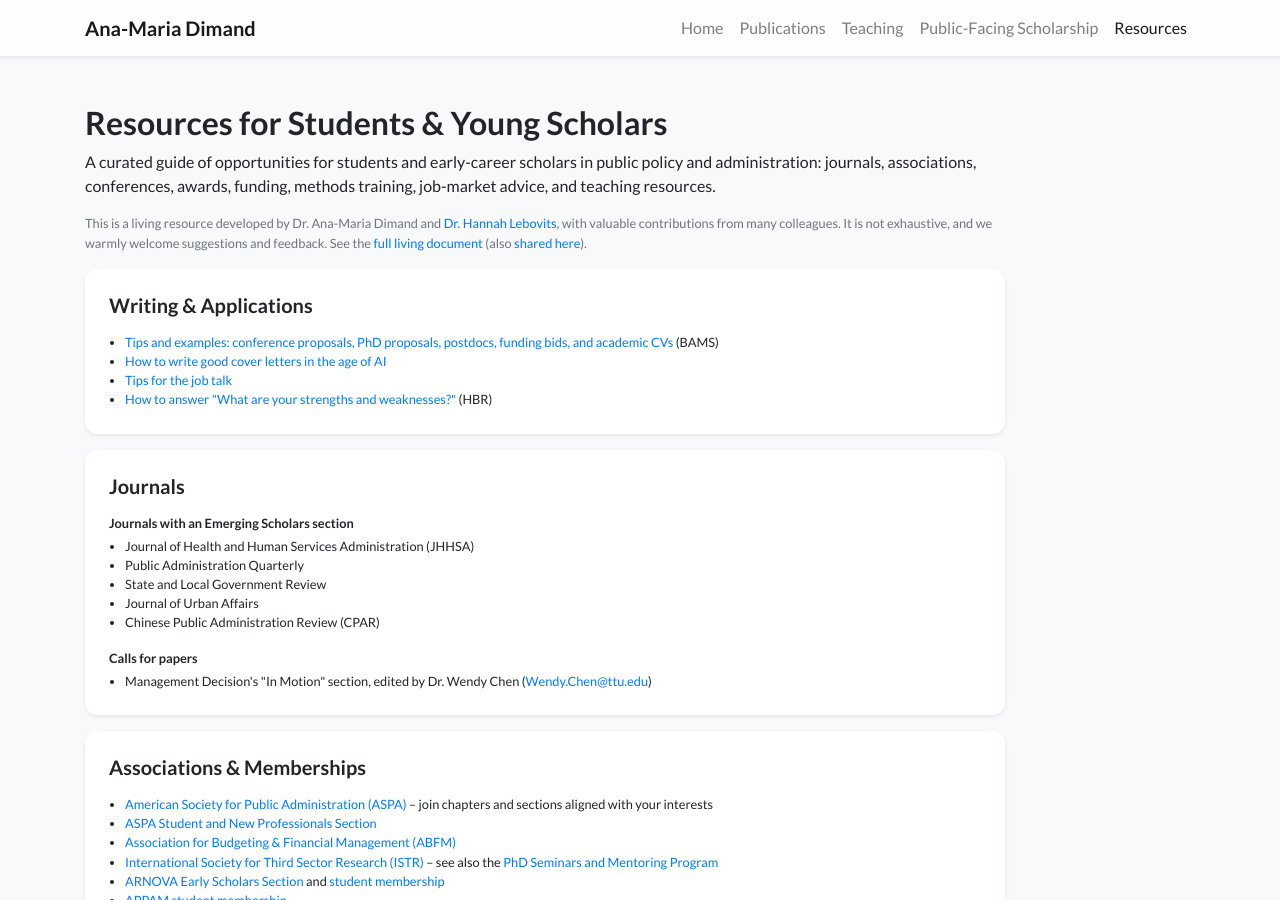
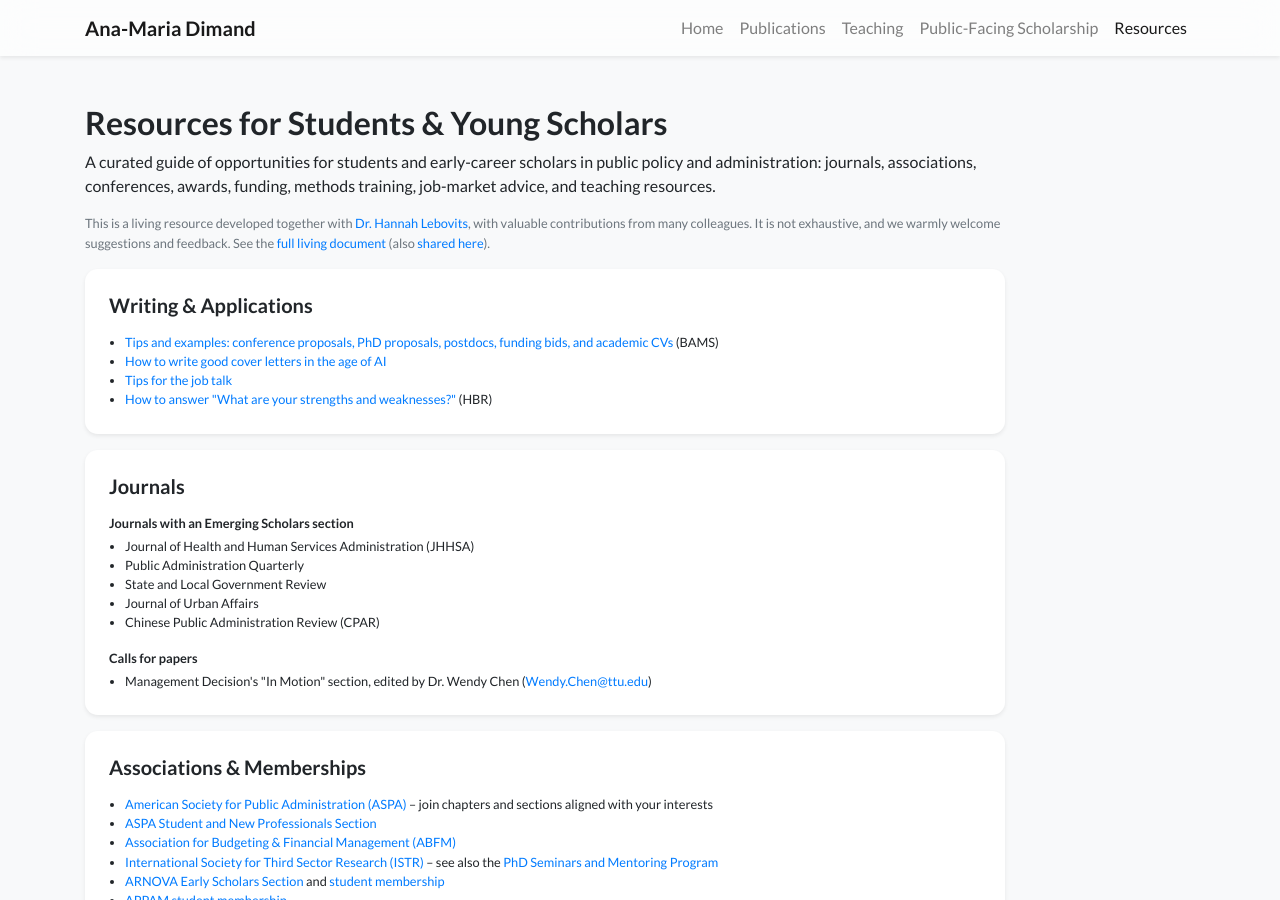
Before and after one commit to anamariadimand/anamariadimand.github.io, a Jekyll site: the page built from resources.html, in a window 1280 px wide and 900 px high. Built offline with Jekyll 4.4.1, drawn with Linux system fonts in a browser that asks for light colours; nearby versions of some CDN libraries; a style sheet for code colours, icons or effects is not loaded.

Commit message:
Update Resources intro credit wording
Co-Authored-By: Claude Opus 4.8 <noreply@anthropic.com>

```diff
--- a/resources.html
+++ b/resources.html
@@ -14,7 +14,7 @@ navbar_title: Resources
             advice, and teaching resources.
         </p>
         <p class="text-muted small">
-            This is a living resource developed by Dr. Ana-Maria Dimand and
+            This is a living resource developed together with
             <a href="https://hannahlebovits.com" target="_blank">Dr. Hannah Lebovits</a>, with valuable contributions
             from many colleagues. It is not exhaustive, and we warmly welcome suggestions and feedback. See the
             <a href="https://docs.google.com/document/d/1tbz1ynFr5v4Pxwfi6B5a5AU-kmw6btRt6zzFD92ZoOM/edit" target="_blank">full living document</a>
```
